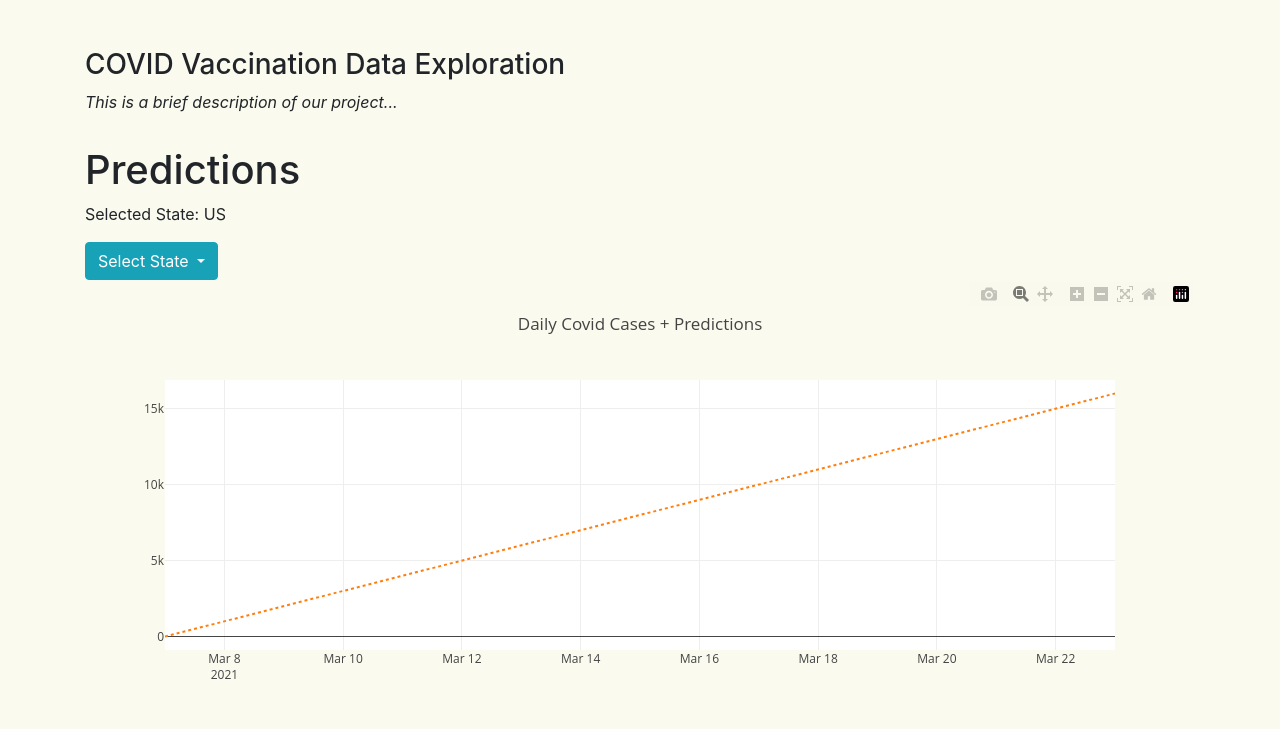
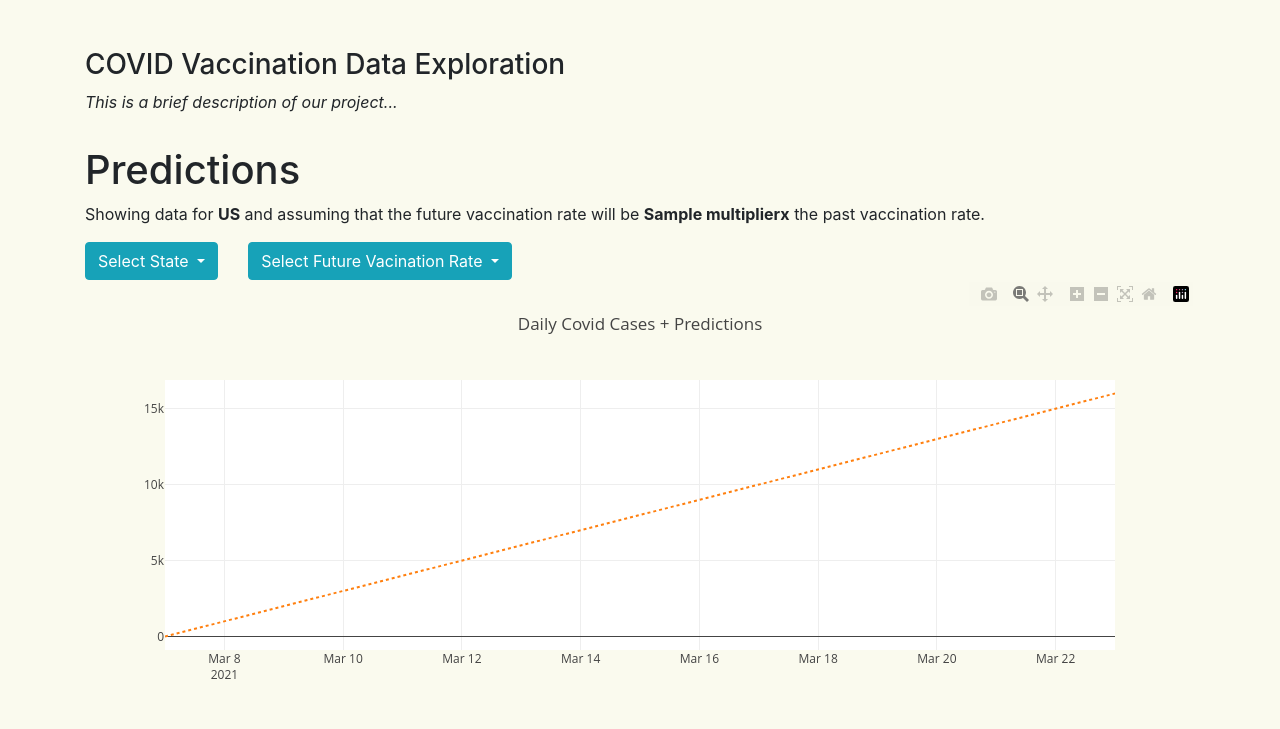
Before and after one commit to snwessel/DataScienceCapstone, a Flask app: template app/templates/index.html in a window 1280 px wide. Shown: the part 56-785 px from the top of the page. Run offline with Flask 2, Linux system fonts and the light colour scheme; the template is opened without the code that fills it: most values are stand-ins (such as "Sample title", 1, 10 or a date in 2020); some libraries are stand-ins or nearby versions.

Commit message:
Add multiplier to app routing, add dropdown

```diff
--- a/app/data_loader.py
+++ b/app/data_loader.py
@@ -131,7 +131,7 @@ class DataLoader:
     # use past vaccination information to make a prediction
     num_past_days = daily_total_vaccines_df.shape[0]
     current_total_vaccines = daily_total_vaccines_df["total_vaccinations_per_million"].iloc[-1]
-    avg_per_day = current_total_vaccines / num_past_days
+    avg_per_day = (current_total_vaccines / num_past_days) * multiplier
     predicted_daily_totals = pd.Series([avg_per_day]).repeat(num_days)
     predicted_daily_totals.iloc[0] += current_total_vaccines
     predicted_daily_totals = predicted_daily_totals.cumsum()
--- a/app/templates/index.html
+++ b/app/templates/index.html
@@ -5,16 +5,39 @@
   <p class="font-italic">This is a brief description of our project...</p>
   <section>
     <h1>Predictions</h1>
-    <p>Selected State: {{ state }}</p>
+    <p>
+      Showing data for <b>{{ state }}</b> and assuming that the future
+      vaccination rate will be <b>{{ multiplier }}x</b> the past vaccination rate.</p>
 
+    <!-- Dropdowns-->
+    <div class="row">
+      <div class="col-auto">
         <div class="dropdown">
           <button class="btn btn-info dropdown-toggle" type="button" id="dropdownMenuButton" data-toggle="dropdown" aria-haspopup="true" aria-expanded="false">
             Select State
           </button>
           <div class="dropdown-menu" aria-labelledby="dropdownMenuButton">
-        {% for state_name in states.keys() %}
-        <a class="dropdown-item" href="/state/{{ states[state_name]}}">{{ state_name }}</a>
+            {% for state_name in all_states.keys() %}
+            <a class="dropdown-item" href="?state={{ all_states[state_name]}}&multiplier={{multiplier}}">{{ state_name }}</a>
             {% endfor %}
+          </div>
+        </div>
+
+      </div>
+      <div class="col-auto">
+        <div class="dropdown">
+          <button class="btn btn-info dropdown-toggle" type="button" id="dropdownMenuButton" data-toggle="dropdown" aria-haspopup="true" aria-expanded="false">
+            Select Future Vacination Rate
+          </button>
+          <div class="dropdown-menu" aria-labelledby="dropdownMenuButton">
+            <a class="dropdown-item" href="?state={{state}}&multiplier=0.5">0.5x Past Rate</a>
+            <a class="dropdown-item" href="?state={{state}}&multiplier=0.75">0.75x Past Rate</a>
+            <a class="dropdown-item" href="?state={{state}}&multiplier=1">1x Past Rate</a>
+            <a class="dropdown-item" href="?state={{state}}&multiplier=1.25">1.25x Past Rate</a>
+            <a class="dropdown-item" href="?state={{state}}&multiplier=1.5">1.5x Past Rate</a>
+            <a class="dropdown-item" href="?state={{state}}&multiplier=2">2x Past Rate</a>
+          </div>
+        </div>
       </div>
     </div>
 
```
Also changed, not shown: app/views.py (+9 -11 lines). Lines whose indentation alone changed are shown as unchanged.
